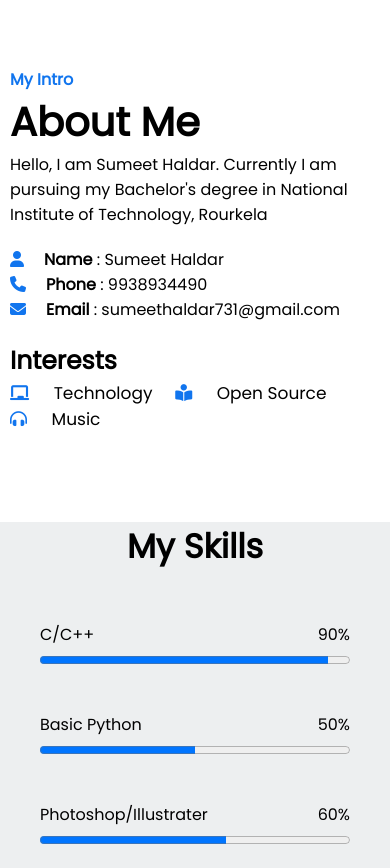
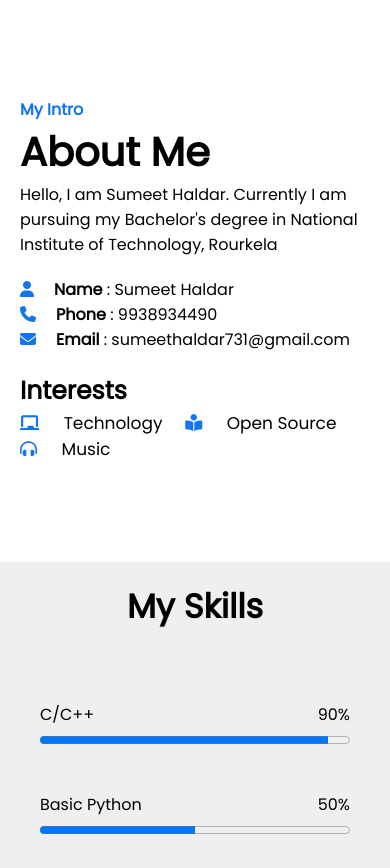
Before and after one commit to thanoschild/portfolio, a plain HTML site: page index.html in a window 390 px wide. Shown: the part 774-1642 px from the top of the page. Drawn offline with nearby package versions, Linux system fonts and the light colour scheme.

Commit message:
make all the changes

```diff
--- a/style.css
+++ b/style.css
@@ -449,7 +449,15 @@ section{
     .banner .welcomeImg{
         display: none;
     }
-    .experience, .qualification, .aboutText{
+    .banner .welcomeMsg button{
+       margin: 10px 0px;
+    }
+
+
+    .aboutText{
+        margin: 20px;
+    }
+    .experience, .qualification{
         margin: 10px;
     }
 
@@ -459,6 +467,9 @@ section{
     }
     .skill{
         padding: 0px;
+    }
+    .skill h1{
+        padding: 20px 0px;
     }
     .skill .skillsList{
         flex-direction: column;
```
